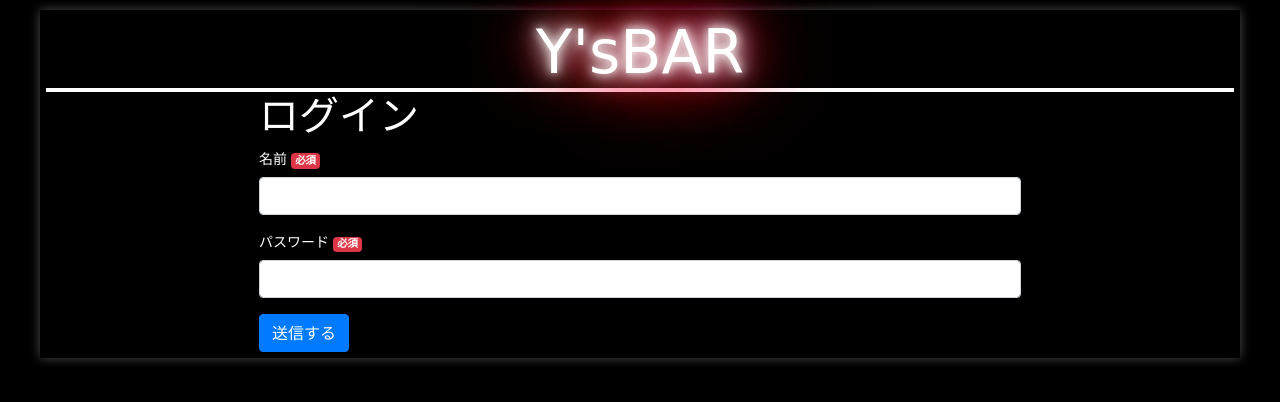
After one commit to yusei88/YsBar_python, a Flask app: page /login in a window 1280 px wide. The commit adds this page. Shown: the top 402 px of the page. Run offline with Flask 2, Linux system fonts and the light colour scheme; some libraries are stand-ins or nearby versions; some web fonts are replaced.

Commit message:
DBの作成とログイン機能の作成

```diff
--- a/app.py
+++ b/app.py
@@ -1,7 +1,35 @@
-from flask import Flask, render_template
-import os
+from flask import Flask, render_template, request, redirect, session
+from sqlalchemy import create_engine, Column, Integer, String, DATETIME
+from sqlalchemy.ext.declarative import declarative_base
+from sqlalchemy.orm import sessionmaker
+import os, hashlib
 
 app = Flask(__name__)
+
+#DBの作成
+engine = create_engine('sqlite:///ysbar.db',echo=True)
+Base = declarative_base()
+class User(Base):
+    __tablename__ = 'user'
+    id = Column(Integer,primary_key=True,autoincrement=True,nullable=False,unique=True)
+    name = Column(String(100),nullable=False)
+    pswd = Column(String(256),nullable=False)
+
+class Menu(Base):
+    __tablename__ = 'menu'
+    id = Column(Integer,primary_key=True,autoincrement=True,nullable=False,unique=True)
+    name = Column(String(100),nullable=False)
+    path = Column(String(100))
+    text = Column(String(300))
+
+class Order(Base):
+    __tablename__ = 'order'
+    id = Column(Integer,primary_key=True,autoincrement=True,nullable=False,unique=True)
+    date = Column(DATETIME,nullable=False)
+    user_id = Column(Integer,nullable=False)
+    menu_id = Column(Integer,nullable=False)
+
+Base.metadata.create_all(bind=engine)#db作成の実行
 
 @app.context_processor
 def add_staticfile():
@@ -11,12 +39,46 @@ def add_staticfile():
         return '/static/' + fname + '?v=' + str(mtime)
     return dict(staticfile=staticfile_cp)
 
-@app.route('/')
+@app.route('/',methods=['GET'])
 def hello():
-    name = "Hello World"
     return render_template('index.html', title="Y'sBAR")
 
-@app.route('/gin')
+@app.route('/login',methods=['GET'])
+def login_get():
+    return render_template('login.html', title="ログイン",miss=False)
+@app.route('/login',methods=['POST'])
+def login_post():
+    enter_name = request.form.get('name').strip()
+    enter_pswd = str(hashlib.sha256(request.form["pswd"].strip().encode("utf-8")).digest())
+    session = sessionmaker(bind=engine)()#db用のsessionの作成
+    print("Name : ",enter_name)
+    print("Pass : ",enter_pswd)
+    exist = session.query(User).filter(User.name == enter_name).count()#user名が登録されているか確認する
+    print("exist : ",exist)
+    if exist == 0:#もしユーザー名が登録されていなければパスワードとともに登録する
+        print("NewUser!!Welcome!")
+        new_user = User(name=enter_name,pswd=enter_pswd)#インスタンス作成
+        session.add(new_user)#追加
+        session.commit()#コミット
+        session.close()#sessionの解放
+        return redirect('/')
+    else:#もしユーザー名が登録されていればパスワードのハッシュ値を確認
+        session.close()#sessionの解放
+        user = session.query(User).filter(User.name == enter_name).one()
+        print("Name : ",user.name)
+        print("ResistedPass : ",user.pswd)
+        print("SendedPass : ",enter_pswd)
+        if user.pswd == enter_pswd:
+            #パスワードがあっていればトップページへ
+            print("ResistedUser!!Welcome!")
+            return redirect('/')
+        else:
+            #パスワードが間違っていればもう一度
+            print("ユーザー名かPasswordが間違っています。")
+            return render_template('/login.html',title="ログイン",miss=True)
+
+
+@app.route('/gin',methods=['GET'])
 def menu():
     return render_template('gin.html', title="gin")
 
--- a/requirements.txt
+++ b/requirements.txt
@@ -1,6 +1,9 @@
 click==7.1.2
 Flask==1.1.2
+Flask-SQLAlchemy==2.5.1
+greenlet==1.0.0
 itsdangerous==1.1.0
 Jinja2==2.11.3
 MarkupSafe==1.1.1
+SQLAlchemy==1.4.5
 Werkzeug==1.0.1
--- a/templates/template.html
+++ b/templates/base.html
@@ -7,9 +7,6 @@
     <link rel="stylesheet" href="{{ staticfile('style.css')}}">
     <link rel="stylesheet" href="https://fonts.googleapis.com/css2?family=Train+One&display=swap" type='text/css'>
     <title>{{ title }}</title>
-    <style>
-
-    </style>
 </head>
 <body>
     <div class="container">
@@ -21,5 +18,6 @@
     <!-- ここにメインコンテンツがくる -->
     {% endblock %}
     </div>
+    <script src="https://cdn.jsdelivr.net/npm/bootstrap@5.0.0-beta1/dist/js/bootstrap.min.js" integrity="sha384-pQQkAEnwaBkjpqZ8RU1fF1AKtTcHJwFl3pblpTlHXybJjHpMYo79HY3hIi4NKxyj" crossorigin="anonymous"></script>
 </body>
 </html>
--- a/templates/gin.html
+++ b/templates/gin.html
@@ -1,4 +1,4 @@
-{% extends 'template.html' %}
+{% extends 'base.html' %}
 {% block content %}
 <div class="content">
     <div class="row">
--- a/templates/index.html
+++ b/templates/index.html
@@ -1,6 +1,6 @@
-{% extends 'template.html' %}
+{% extends 'base.html' %}
 {% block content %}
 <div class="content">
-    <a href="/gin"><img class="top" src="../static/images/top.jpg" alt="バーのトップ画像"></a>
+    <a href="/login"><img class="top" src="../static/images/top.jpg" alt="バーのトップ画像"></a>
 </div>
 {% endblock %}
--- /dev/null
+++ b/templates/login.html
@@ -0,0 +1,22 @@
+{% extends 'base.html' %}
+{% block content %}
+<div class="content offset-sm-2 col-sm-8">
+    <h1>ログイン</h1>
+    {% if miss %}
+    <div class="alert alert-warning alert-dismissible fade show" role="alert">
+        <strong>ユーザー名かパスワードが間違っています。</strong>
+    </div>
+    {% endif %}
+    <form action="/login" method="post">
+        <div class="form-group">
+            <label for="name">名前 <span class="badge badge-danger">必須</span></label>
+            <input type="text" name="name" id="name" class="form-control"required>
+        </div>
+        <div class="form-group">
+            <label for="name">パスワード <span class="badge badge-danger">必須</span></label>
+            <input type="password" name="pswd" id="pswd" class="form-control"required>
+        </div>
+        <button type="submit" class="btn btn-primary">送信する</button>
+    </form>
+</div>
+{% endblock %}
```
Also changed, not shown: init.py (added, +28 -0 lines), ysbar.db (added), 1 other file.
